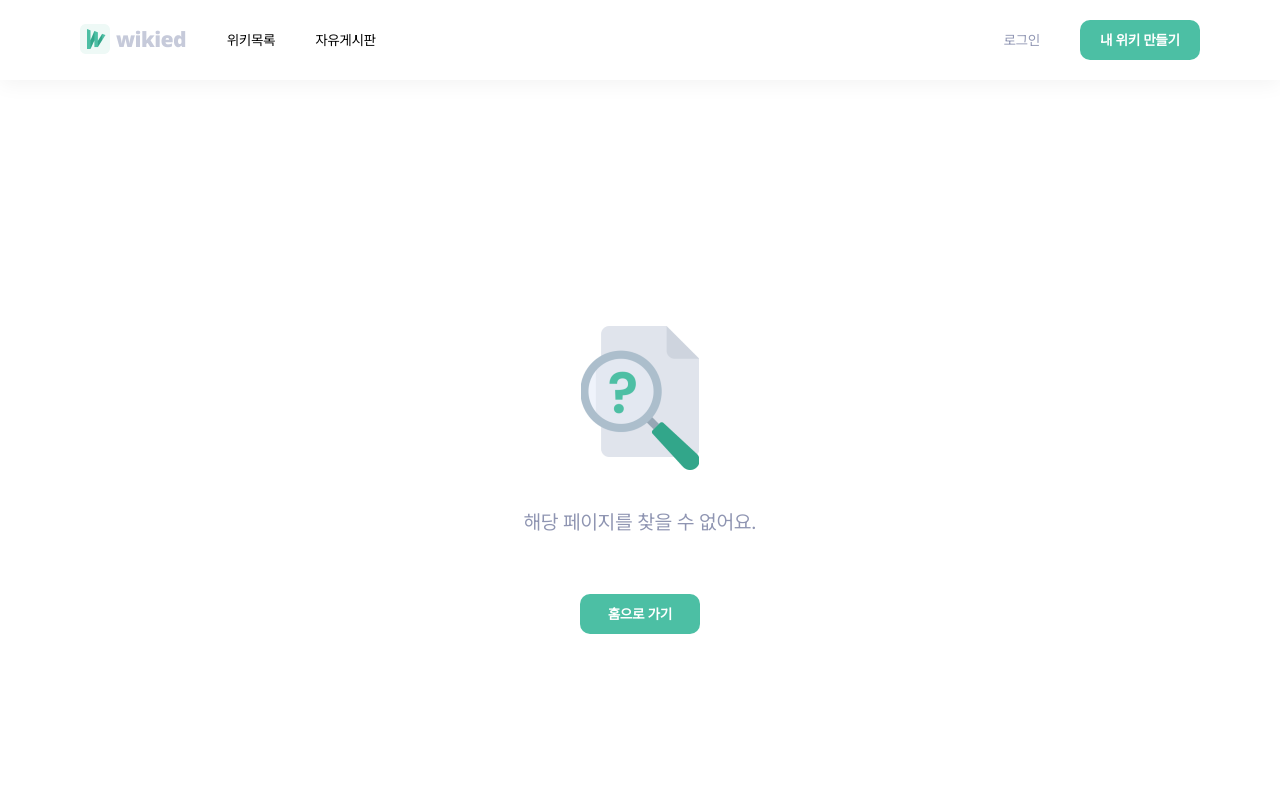
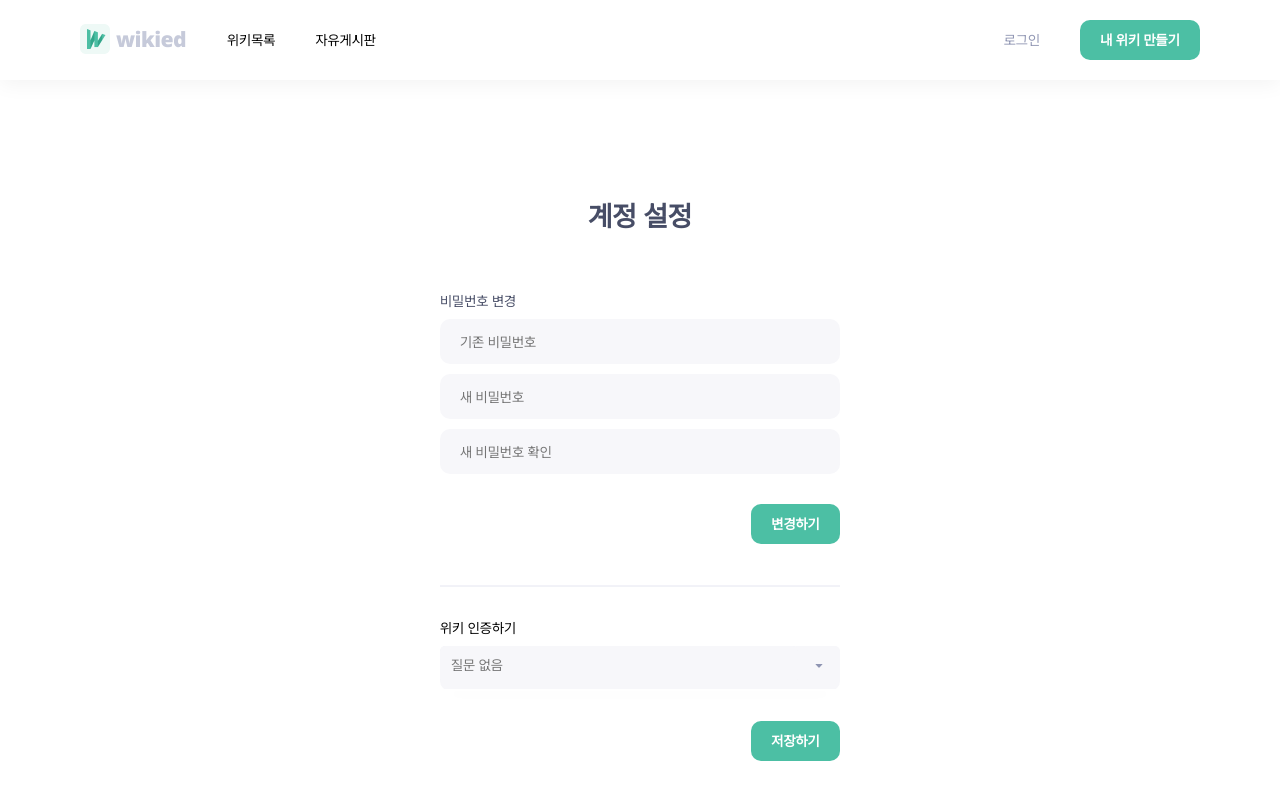
Before and after one commit to leegyuho-programer/Wikied, a Next.js app: page /myAccount in a window 1280 px wide. Before the commit this address had no page. Shown: the top 800 px of the page. Built offline with nearby package versions, Linux system fonts and the light colour scheme.

Commit message:
feat: MyAccountPage UI 완성

```diff
--- /dev/null
+++ b/app/(auth)/_components/MyAccountPage.module.css
@@ -0,0 +1,36 @@
+.container {
+  display: flex;
+  flex-direction: column;
+  justify-content: center;
+  align-items: center;
+  width: 400px;
+  height: 100vh;
+  margin: 0 auto;
+}
+
+.title {
+  color: #474d66;
+  text-align: center;
+  font-size: 2.8rem;
+  font-weight: 600;
+  margin-bottom: 60px;
+}
+
+.formContainer {
+  display: flex;
+  flex-direction: column;
+  gap: 10px;
+  width: 100%;
+}
+
+.buttonWrapper {
+  margin-top: 20px;
+  display: flex;
+  flex-direction: row-reverse;
+}
+
+@media (max-width: 1200px) {
+  .buttonWrapper {
+    margin-top: 10px;
+  }
+}
--- /dev/null
+++ b/app/(auth)/_components/MyAccountPage.tsx
@@ -0,0 +1,59 @@
+'use client';
+
+import { useForm } from 'react-hook-form';
+import Input from '../../../components/Input/Input';
+import styles from './MyAccountPage.module.css';
+import Button from '../../../components/Button/Button';
+import DropDown from '../../../components/DropDown/DropDown';
+import StrokeIcon from '../../../components/SvgComponents/StrokeIcon/StrokeIcon';
+
+function MyAccountPage() {
+  const {
+    handleSubmit,
+    register,
+    formState: { errors },
+  } = useForm({ mode: 'onBlur' });
+
+  const onSubmit = (data) => {
+    console.log('login', data);
+  };
+
+  return (
+    <div className={styles.container}>
+      <h1 className={styles.title}>계정 설정</h1>
+      <div>
+        <form className={styles.formContainer} onSubmit={handleSubmit(onSubmit)}>
+          <Input
+            name="비밀번호 변경"
+            placeholder="기존 비밀번호"
+            label="비밀번호 변경"
+            register={register}
+            errors={errors}
+          />
+          <Input name="새 비밀번호" placeholder="새 비밀번호" register={register} errors={errors} />
+          <Input name="새 비밀번호 확인" placeholder="새 비밀번호 확인" register={register} errors={errors} />
+          <div className={styles.buttonWrapper}>
+            <Button isLink={false} type="submit" size="XS" variant="primary">
+              변경하기
+            </Button>
+          </div>
+        </form>
+      </div>
+      <StrokeIcon />
+      <div>
+        <form className={styles.formContainer} onSubmit={handleSubmit(onSubmit)}>
+          <p>위키 인증하기</p>
+          {/* 드롭다운 질문 있으면 input 생기도록 하기 useState로 상태관리하면 될듯? */}
+          <DropDown />
+          <div className={styles.buttonWrapper}>
+            <Button isLink={false} type="submit" size="XS" variant="primary">
+              저장하기
+            </Button>
+          </div>
+        </form>
+      </div>
+    </div>
+  );
+}
+
+export default MyAccountPage;
--- /dev/null
+++ b/app/(auth)/myAccount/page.tsx
@@ -0,0 +1,7 @@
+import MyAccountPage from '../_components/MyAccountPage';
+
+function MyAccount() {
+  return <MyAccountPage />;
+}
+
+export default MyAccount;
--- a/components/DropDown/DropDown.module.css
+++ b/components/DropDown/DropDown.module.css
@@ -1,23 +1,22 @@
 .containerWrapper {
   width: 400px;
-  height: 45px;
   display: flex;
+  flex-direction: column;
   align-items: center;
-  flex-direction: column;
   background-color: #f7f7fa;
   border-radius: 10px;
 }
 
 .container {
   width: 100%;
-  position: relative;
   display: flex;
   align-items: center;
+  background-color: #f7f7fa;
+  border-radius: 5px;
 }
 
 .input {
   width: 100%;
-  height: auto;
   padding: 10px;
   border: 1px solid transparent;
   outline: none;
@@ -28,14 +27,13 @@
 
 .button {
   border: none;
-  position: absolute;
-  right: 20px;
   display: flex;
   align-items: center;
   justify-content: center;
   background-color: #f7f7fa;
   transition: transform 0.3s ease;
   cursor: pointer;
+  padding: 0 10px;
 }
 
 .rotate {
@@ -48,14 +46,18 @@
   margin-top: 5px;
   border: 1px solid #fff;
   box-shadow: 0px 4px 20px 0px rgba(0, 0, 0, 0.05);
-  z-index: 1;
-  display: none;
   background-color: #fff;
   border-radius: 5px;
+  max-height: 0;
+  overflow: hidden;
+  transition: max-height 0.3s ease;
+  /* display: none; */
 }
 
 .dropdownContent.show {
-  display: block;
+  max-height: 200px; /* Adjust as needed */
+  overflow: auto;
+  /* display: block; */
 }
 
 .dropdownItem {
--- a/components/DropDown/DropDown.tsx
+++ b/components/DropDown/DropDown.tsx
@@ -1,30 +1,3 @@
-// 'use client';
-
-// import { useState } from 'react';
-// import DropDownIcon from '../SvgComponents/DropDownIcon';
-// import styles from './DropDown.module.css';
-
-// function DropDown() {
-//   const [isOpen, SetIsOpen] = useState(false);
-
-//   const toggleButton = () => {
-//     SetIsOpen(!isOpen);
-//   };
-
-//   return (
-//     <div className={styles.containerWrapper}>
-//       <div className={styles.container}>
-//         <input type="text" placeholder={isOpen ? '질문 선택하기' : '질문 없음'} className={styles.input} />
-//         <button className={`${styles.button} ${isOpen ? styles.rotate : ''}`} onClick={toggleButton}>
-//           <DropDownIcon />
-//         </button>
-//       </div>
-//     </div>
-//   );
-// }
-
-// export default DropDown;
-
 'use client';
 
 import { useState } from 'react';
@@ -47,8 +20,8 @@ function DropDown() {
   };
 
   return (
-    <div className={`${styles.containerWrapper} ${isOpen ? styles.backgroundWhite : ''}`}>
-      <div className={`${styles.container} ${isOpen ? styles.backgroundWhite : ''}`}>
+    <div className={styles.containerWrapper}>
+      <div className={styles.container}>
         <input
           type="text"
           value={selectedOption}
--- a/components/Form/Form.tsx
+++ b/components/Form/Form.tsx
@@ -36,6 +36,7 @@ function Form({ type }: Props) {
             name="비밀번호"
             placeholder="비밀번호를 입력해 주세요."
             label="비밀번호"
+            type="password"
             register={register}
             errors={errors}
           />
@@ -43,6 +44,7 @@ function Form({ type }: Props) {
             name="비밀번호 확인"
             placeholder="비밀번호를 입력해 주세요."
             label="비밀번호 확인"
+            type="password"
             register={register}
             errors={errors}
           />
@@ -63,6 +65,7 @@ function Form({ type }: Props) {
             name="비밀번호"
             placeholder="비밀번호를 입력해 주세요."
             label="비밀번호"
+            type="password"
             register={register}
             errors={errors}
           />
@@ -76,6 +79,7 @@ function Form({ type }: Props) {
             name="비밀번호"
             placeholder="비밀번호를 입력해 주세요."
             label="비밀번호"
+            type="password"
             register={register}
             errors={errors}
           />
@@ -83,6 +87,7 @@ function Form({ type }: Props) {
             name="비밀번호 확인"
             placeholder="비밀번호를 입력해 주세요."
             label="비밀번호 확인"
+            type="password"
             register={register}
             errors={errors}
           />
--- a/components/Input/Input.module.css
+++ b/components/Input/Input.module.css
@@ -1,6 +1,6 @@
 .container {
-  width: 100%;
-  height: 72px;
+  width: 400px;
+  height: 100%;
   display: flex;
   flex-direction: column;
   gap: 10px;
@@ -27,12 +27,12 @@
   background-color: #fff;
 }
 
-/* @media (max-width: 768px) {
+@media (max-width: 768px) {
   .container {
-    width: 100%;
+    width: 335px;
   }
 
-  .input {
+  /* .input {
     max-width: 100%;
-  }
-} */
+  } */
+}
--- a/components/Input/Input.tsx
+++ b/components/Input/Input.tsx
@@ -13,9 +13,11 @@ interface Props {
 function Input({ name, label, type = 'text', placeholder, register, errors }: Props) {
   return (
     <div className={styles.container}>
-      <label className={styles.label} htmlFor={name}>
-        {label}
-      </label>
+      {label && (
+        <label className={styles.label} htmlFor={name}>
+          {label}
+        </label>
+      )}
       <input className={styles.input} id={name} type={type} placeholder={placeholder} {...register(name)} />
       {errors[name] && <span className={styles.error}>{errors[name]?.message}</span>}
     </div>
--- /dev/null
+++ b/components/SvgComponents/StrokeIcon/StrokeIcon.module.css
@@ -0,0 +1,3 @@
+.container {
+  margin: 30px 0;
+}
--- /dev/null
+++ b/components/SvgComponents/StrokeIcon/StrokeIcon.tsx
@@ -0,0 +1,13 @@
+import styles from './StrokeIcon.module.css';
+
+function StrokeIcon() {
+  return (
+    <div className={styles.container}>
+      <svg xmlns="http://www.w3.org/2000/svg" width="400" height="2" viewBox="0 0 400 2" fill="none">
+        <path d="M0 1H400" stroke="#E4E5F0" />
+      </svg>
+    </div>
+  );
+}
+
+export default StrokeIcon;
```
Also changed, not shown: app/test/page.tsx (+1 -0 lines).
